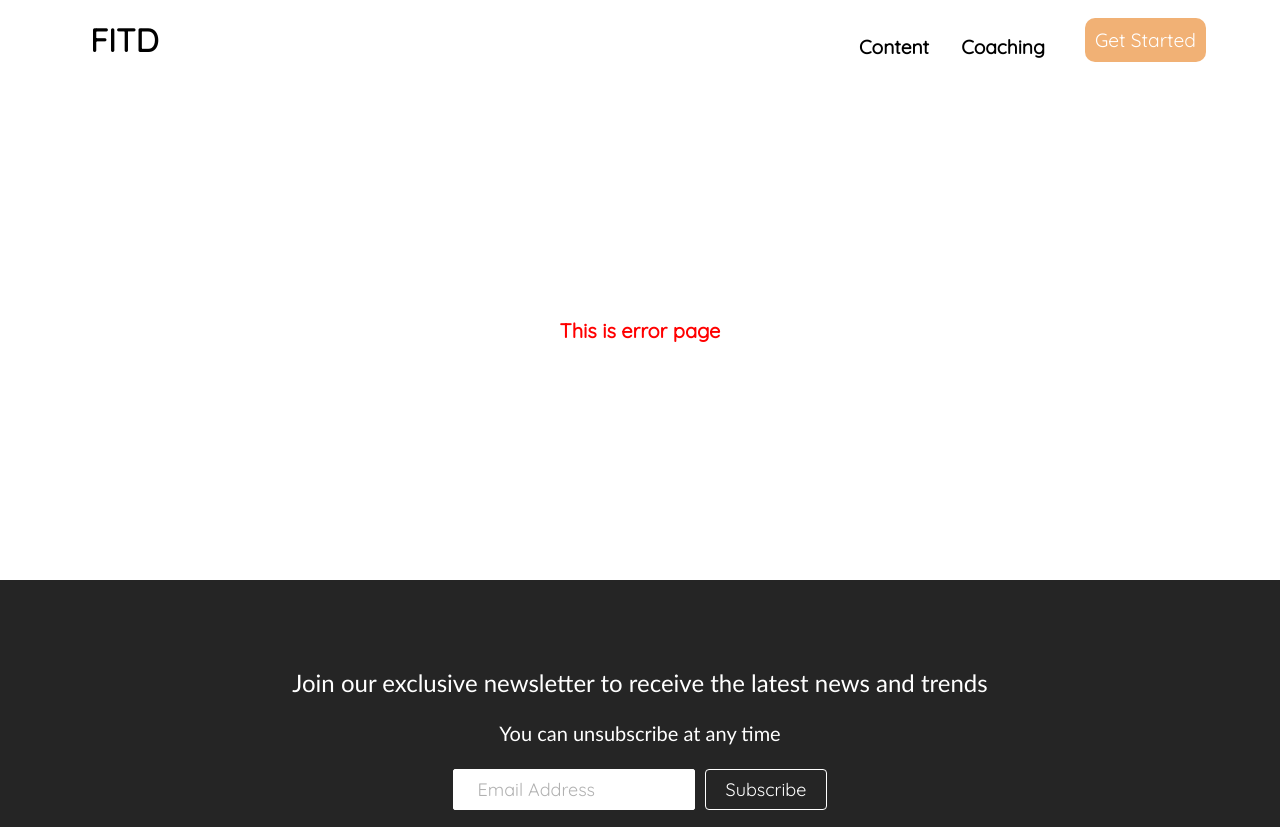
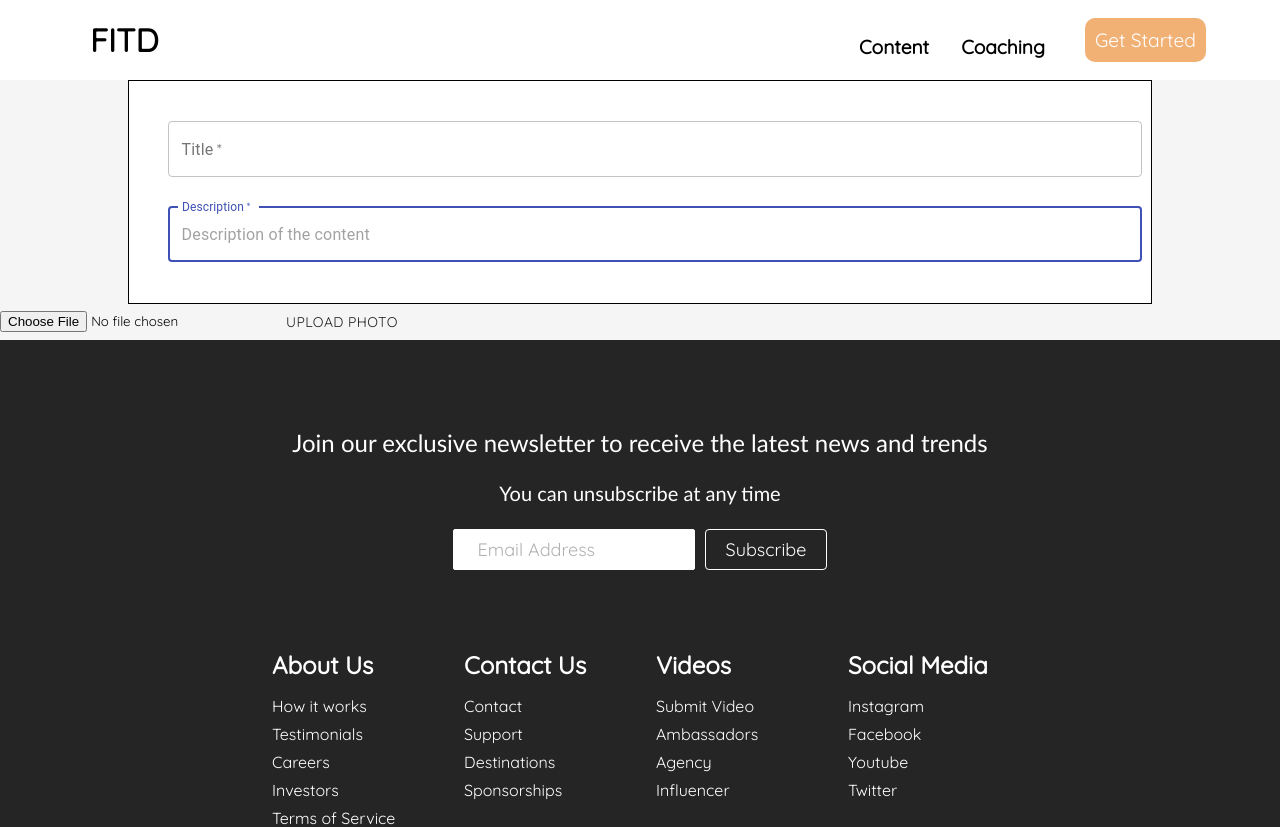
Before and after one commit to SangmeanHong/fitd-tech-client, a React (Create React App) app: page /addproduct in a window 1280 px wide. Shown: the top 827 px of the page. Built offline with nearby package versions, Linux system fonts and the light colour scheme.

Commit message:
Preparing to Install CKEditor

```diff
--- a/package.json
+++ b/package.json
@@ -3,14 +3,17 @@
 	"version": "0.1.0",
 	"private": true,
 	"dependencies": {
+		"@date-io/date-fns": "^1.3.13",
 		"@material-ui/core": "^4.11.4",
 		"@material-ui/icons": "^4.11.2",
 		"@material-ui/lab": "^4.0.0-alpha.58",
+		"@material-ui/pickers": "^3.3.10",
 		"@testing-library/jest-dom": "^5.11.4",
 		"@testing-library/react": "^11.1.0",
 		"@testing-library/user-event": "^12.1.10",
 		"axios": "^0.21.1",
 		"bootstrap": "^4.6.0",
+		"date-fns": "^2.22.1",
 		"react": "^17.0.2",
 		"react-bootstrap": "^1.6.1",
 		"react-dom": "^17.0.2",
--- /dev/null
+++ b/src/pages/AddProduct/AddProduct.js
@@ -0,0 +1,69 @@
+import 'date-fns';
+import React, { Fragment, useState } from 'react';
+import { Grid, Container, TextField, InputAdornment } from '@material-ui/core';
+
+import DateFnsUtils from '@date-io/date-fns';
+import useStyles from './addProduct.styles';
+import {
+	MuiPickersUtilsProvider,
+	KeyboardTimePicker,
+	KeyboardDatePicker,
+} from '@material-ui/pickers';
+import { Button } from '@material-ui/core';
+
+const AddProduct = () => {
+	const classes = useStyles();
+
+	const [selectedDate, setSelectedDate] = useState(new Date());
+
+	const handleDateChange = (date) => {
+		setSelectedDate(date);
+	};
+
+	const handleChange = () => {
+		// write
+	};
+
+	return (
+		<Fragment>
+			<main className={classes.body}>
+				<Container className={classes.container}>
+					<form>
+						<TextField
+							required
+							autoFocus
+							label='Title'
+							placeholder='Please write down title'
+							variant='outlined'
+							className={classes.textField}
+						/>
+						<TextField
+							required
+							autoFocus
+							label='Description'
+							placeholder='Description of the content'
+							variant='outlined'
+							className={classes.textField}
+						/>
+					</form>
+				</Container>
+
+				<div>
+					<input
+						acccept='image/*'
+						onchange={handleChange('image')}
+						type='file'
+						// style={display: 'none'}
+					/>
+					<label htmlFor='icon-button-file'>
+						<Button variant='out' color='secondary' component='span'>
+							Upload Photo
+						</Button>
+					</label>
+				</div>
+			</main>
+		</Fragment>
+	);
+};
+
+export default AddProduct;
--- /dev/null
+++ b/src/pages/AddProduct/addProduct.styles.js
@@ -0,0 +1,21 @@
+import { makeStyles } from '@material-ui/core/styles';
+
+const useStyles = makeStyles(() => ({
+	body: {
+		backgroundColor: '#f5f5f5',
+	},
+	container: {
+		border: '1px solid',
+		backgroundColor: '#ffffff',
+		width: '80%',
+		margin: 'auto',
+		paddingTop: '2%',
+		paddingBottom: '2%',
+	},
+	textField: {
+		margin: '1.5%',
+		// fontColor: '#000000',
+	},
+}));
+
+export default useStyles;
--- a/src/pages/NewCoach/NewCoach.js
+++ b/src/pages/NewCoach/NewCoach.js
@@ -684,5 +684,3 @@ const NewCoach = () => {
 };
 
 export default NewCoach;
-
-// https://www.linkedin.com/in/mitchellsung/
--- a/src/redux/sagas/sagaApproveApplication.js
+++ b/src/redux/sagas/sagaApproveApplication.js
@@ -4,17 +4,20 @@ import * as types from '../constants/actionTypes';
 
 function* approveApplication(action) {
 	try {
-        const result = yield call(apiApproveApplications, "1234");
-        console.log(`어프루브리져트`, result)
-        yield put({ type: types.APPROVE_APPLICATION_SUCCESS, payload: result.data.users });
+		const result = yield call(apiApproveApplications, '1234');
+		console.log(`어프루브리져트`, result);
+		yield put({
+			type: types.APPROVE_APPLICATION_SUCCESS,
+			payload: result.data.users,
+		});
 	} catch (error) {
 		yield put({ type: types.APPROVE_APPLICATION_FAIL, payload: error });
 	}
-};
+}
 
 function* watchApproveApplication() {
 	yield takeEvery(types.APPROVE_APPLICATION_REQUEST, approveApplication);
-};
+}
 
 export default function* sagaApproveApplication() {
 	yield all([fork(watchApproveApplication)]);
--- a/src/routes/route.index.js
+++ b/src/routes/route.index.js
@@ -10,6 +10,7 @@ import Content from '../pages/Content/Content.index';
 import Navbar from '../components/Navbar/Navbar';
 import Footer from '../components/Footer/Footer';
 import NewCoach from '../pages/NewCoach/NewCoach';
+import AddProduct from '../pages/AddProduct/AddProduct';
 import { ErrorPage } from '../pages/ErrorPage/ErrorPage';
 import Articles from '../pages/Articles/Articles.index';
 import { CoachDetail } from '../pages/CoachDetailPage/CoachDetail';
@@ -21,10 +22,12 @@ const RootRoute = () => {
 			<Container disableGutters maxWidth={false}>
 				<Navbar />
 				<Switch>
+					<Route path='/addproduct' component={AddProduct} />
 					<Route path='/articles' component={Articles} />
 					<Route path='/newcoach' component={NewCoach} />
 					<Route path='/coaching' component={Coaching} />
-                    <Route path='/content' component={Content} />ManageUsers
+					<Route path='/content' component={Content} />
+					ManageUsers
 					<Route path='/manageusers' component={ManageUsersPage} />
 					<Route path='/auth' component={Auth} />
 					<Route path='/resetpw/:token/:email' exact component={ResetPwd} />
--- a/test.js
+++ /dev/null
@@ -1 +0,0 @@
-//This is test
```
Also changed, not shown: src/components/AvatarIcon.js (+5 -2 lines), 1 other file (tests, documents, lock files or other folders). Lines whose indentation alone changed are shown as unchanged.
